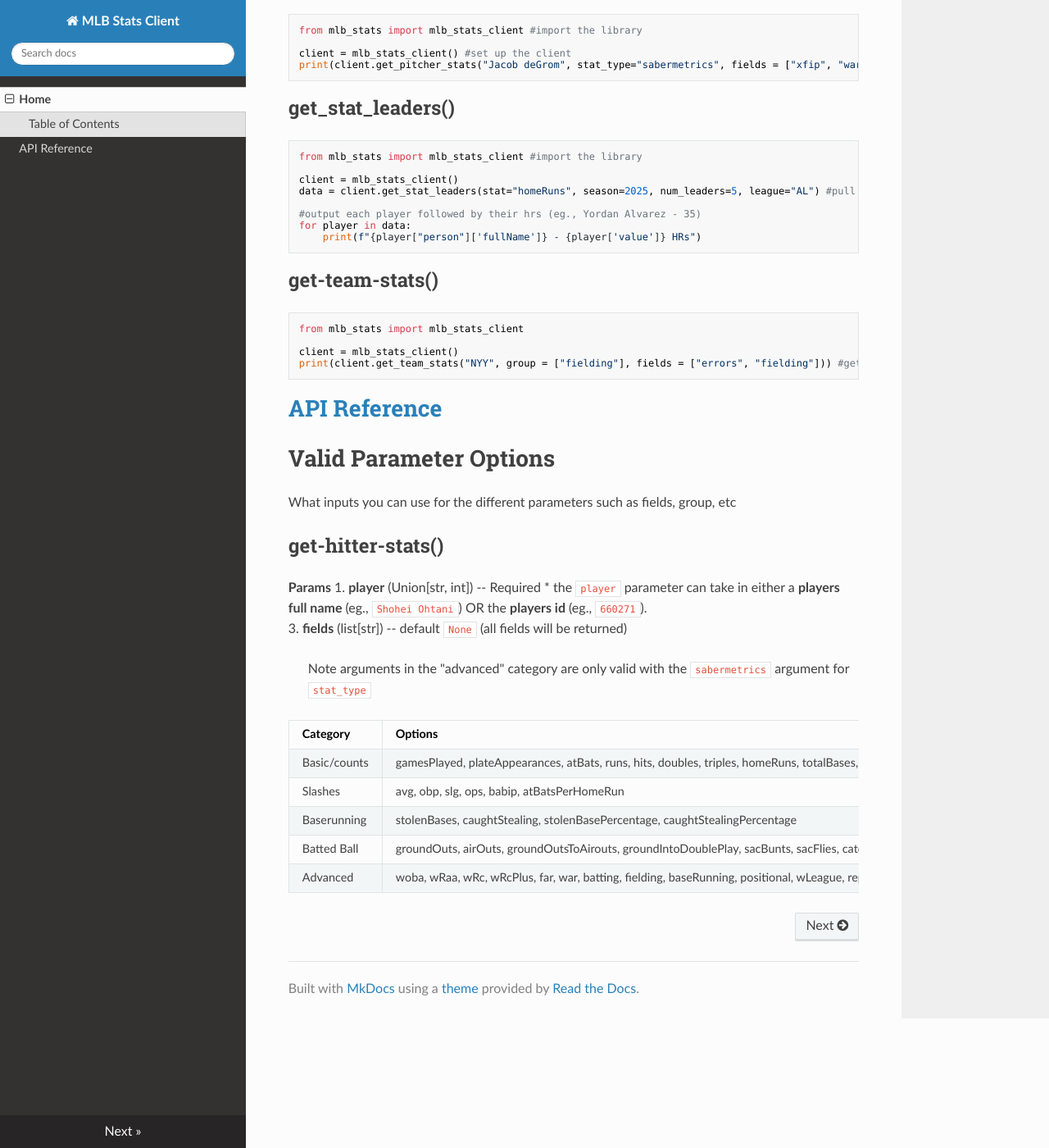
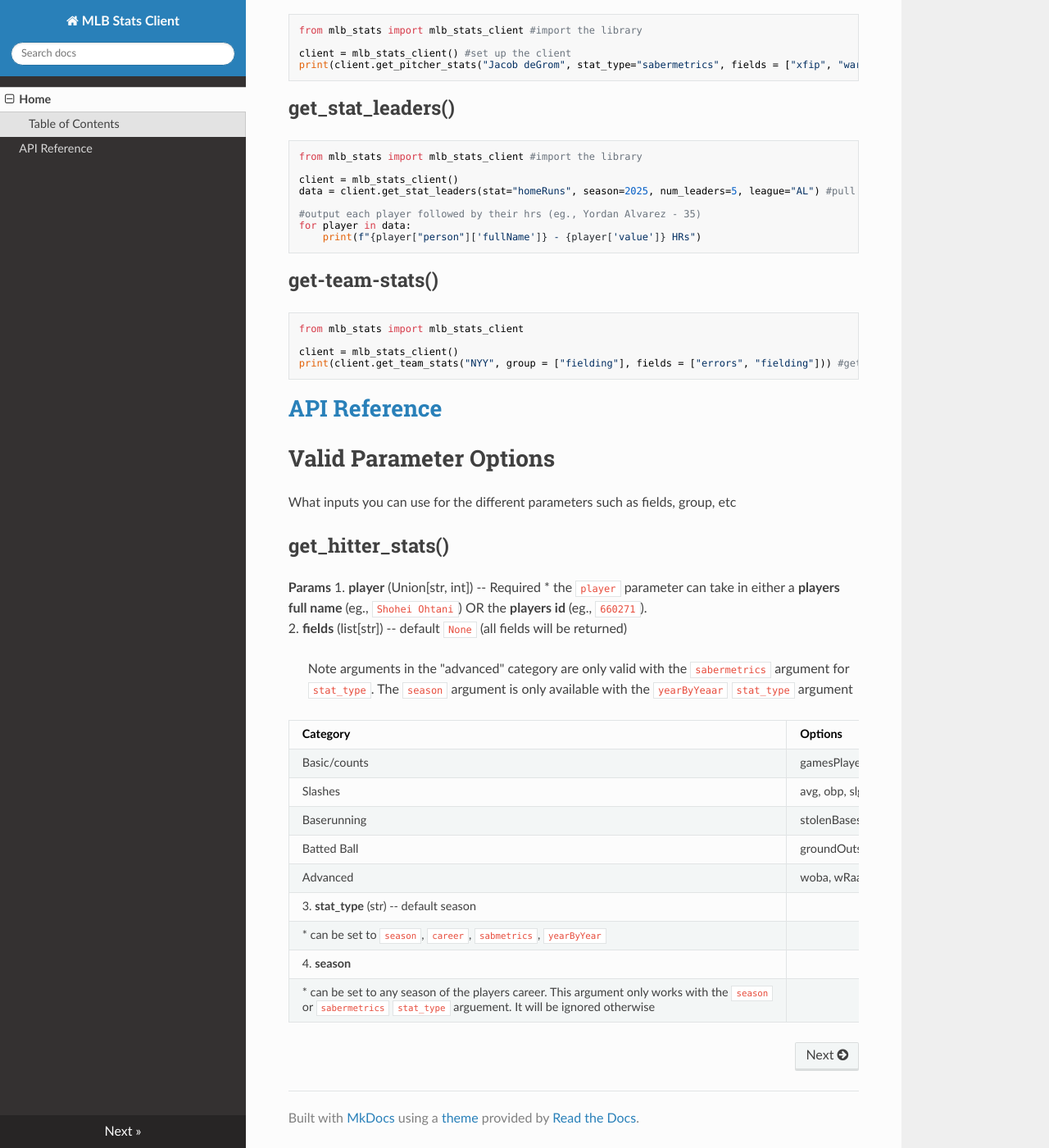
Before and after one commit to Rahul-coding/mlb-stats-api, an MkDocs documentation site: the page built from docs/README.md, in a window 1280 px wide and 1400 px high, scrolled down 1303 px. Shown: the whole window at 82% size. Built offline with MkDocs 1.6.1, drawn with Linux system fonts in a browser that asks for light colours; nearby versions of some CDN libraries; some of the changed text lies outside the part shown.

Commit message:
Update README.md

````diff
--- a/docs/README.md
+++ b/docs/README.md
@@ -5,10 +5,10 @@ A lightweight user friendly client for fetching MLB stats data directly from the
 1. [Features](#features)
 2. [Installation](#installation)
 3. [Quick Start](#quick-start)
-   * [get-hitter-stats](#get-hitter-stats)
-   * [get-pitcher-stats](#get-pitcher-stats)
-   * [get-stat-leaders](#get-stat-leaders)
-   * [get-team-stats](#get-team-stats)
+   * [get_hitter_stats](#get_hitter_stats)
+   * [get_pitcher_stats](#get_pitcher_stats)
+   * [get_stat_leaders](#get_stat_leaders)
+   * [get_team_stats](#get_team_stats)
 
 5. [API Reference](#api-reference)
 6. [Valid Parameter options](#valid-parameter-options)
@@ -28,7 +28,7 @@ Save the `mlb_stats_client` class into your project (e.g., mlb_stats.py). This i
 
 # Quick Start
 
-## get-hitter-stats()
+## get_hitter_stats()
 ```
 from mlb_stats import mlb_stats_client
 
@@ -36,7 +36,7 @@ client = mlb_stats_client()
 print(client.get_hitter_stats("Mike Trout", stat_type="career", fields = ["avg", "homeRuns"])) #pull Mike Trout's carrer batting average and home runs
 ```
 
-## get-pitcher-stats()
+## get_pitcher_stats()
 ```
 from mlb_stats import mlb_stats_client #import the library
 
@@ -68,18 +68,22 @@ print(client.get_team_stats("NYY", group = ["fielding"], fields = ["errors", "fi
 # Valid Parameter Options
 What inputs you can use for the different parameters such as fields, group, etc
 
-## get-hitter-stats()
+## get_hitter_stats()
 
 **Params**
 1. **player** (Union[str, int]) -- Required
     * the `player` parameter can take in either a **players full name** (eg., `Shohei Ohtani`) OR the **players id** (eg., `660271`).
-3. **fields** (list[str]) -- default `None` (all fields will be returned)
-> Note arguments in the "advanced" category are only valid with the `sabermetrics` argument for `stat_type`
+2. **fields** (list[str]) -- default `None` (all fields will be returned)
+> Note arguments in the "advanced" category are only valid with the `sabermetrics` argument for `stat_type`. The `season` argument is only available with the `yearByYeaar` `stat_type` argument
 
 | Category    | Options  |
 | --------    | -------- |
-| Basic/counts| gamesPlayed, plateAppearances, atBats, runs, hits, doubles, triples, homeRuns, totalBases, rbi, baseOnBalls, intentionalWalks, hitByPitch, strikeOuts, leftOnBase, numberOfPitches, age|
+| Basic/counts| gamesPlayed, plateAppearances, atBats, runs, hits, doubles, triples, homeRuns, totalBases, rbi, baseOnBalls, intentionalWalks, hitByPitch, strikeOuts, leftOnBase, numberOfPitches, age, season|
 | Slashes     | avg, obp, slg, ops, babip, atBatsPerHomeRun|
 | Baserunning | stolenBases, caughtStealing, stolenBasePercentage, caughtStealingPercentage|
 | Batted Ball | groundOuts, airOuts, groundOutsToAirouts, groundIntoDoublePlay, sacBunts, sacFlies, catchersInterference|
 | Advanced    | woba, wRaa, wRc, wRcPlus, far, war, batting, fielding, baseRunning, positional, wLeague, replacement, spd, ubr, wGdp, wSb|
+3. **stat_type** (str) -- default season
+    * can be set to `season`, `career`, `sabmetrics`, `yearByYear`
+4. **season**
+    * can be set to any season of the players career. This argument only works with the `season` or `sabermetrics` `stat_type` arguement. It will be ignored otherwise
````
